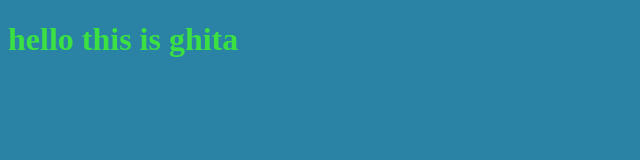
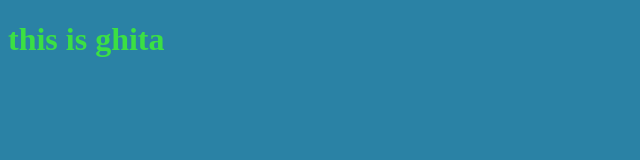
Before and after one commit to ghitafatah34-dev/prj, a plain HTML site: page index.html in a window 1280 px wide. Shown: the whole page, without its empty margins (0-640 px from the left). Drawn offline with Linux system fonts and the light colour scheme.

Commit message:
modification

```diff
--- a/index.html
+++ b/index.html
@@ -7,7 +7,7 @@
 
 </head>
 <body>
-    <h1>hello this is ghita</h1>
+    <h1> this is ghita</h1>
     <script src="app.js"></script>
 </body>
 </html>
```
